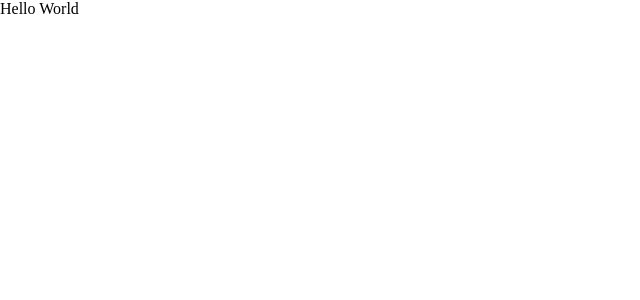
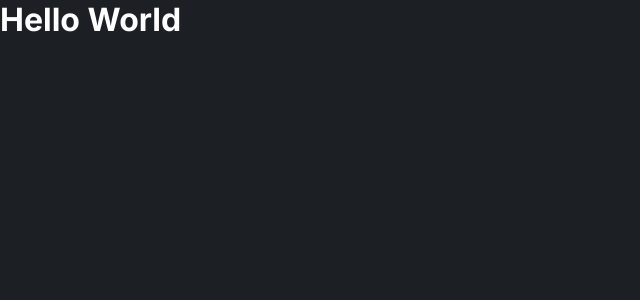
Before and after one commit to abedmohammed/commitment, a Next.js app in the folder frontend/: page / in a window 1280 px wide. Shown: the top 300 px of the page, without its empty margins (0-640 px from the left). Built offline with nearby package versions, Linux system fonts and the light colour scheme.

Commit message:
Dashboard basic styles

```diff
--- a/frontend/src/pages/index.js
+++ b/frontend/src/pages/index.js
@@ -17,7 +17,9 @@ export default function Home() {
 
         <link rel="icon" href="/favicon.ico" />
       </Head>
-      <main>Hello World</main>
+      <main className="dashboard">
+        <h1 className="dashboard__title">Hello World</h1>
+      </main>
     </>
   );
 }
--- a/frontend/src/sass/base/_base.scss
+++ b/frontend/src/sass/base/_base.scss
@@ -0,0 +1,7 @@
+@use "../abstracts/" as *;
+
+body {
+  background-color: var(--color-background);
+  color: #fff;
+  font-family: "Inter", sans-serif;
+}
--- a/frontend/src/sass/style.scss
+++ b/frontend/src/sass/style.scss
@@ -1 +1,4 @@
-@use 'base';
+@use "base";
+@use "components";
+@use "layout";
+@use "pages";
```
Also changed, not shown: frontend/src/sass/pages/_dashboard.scss (+7 -0 lines).
